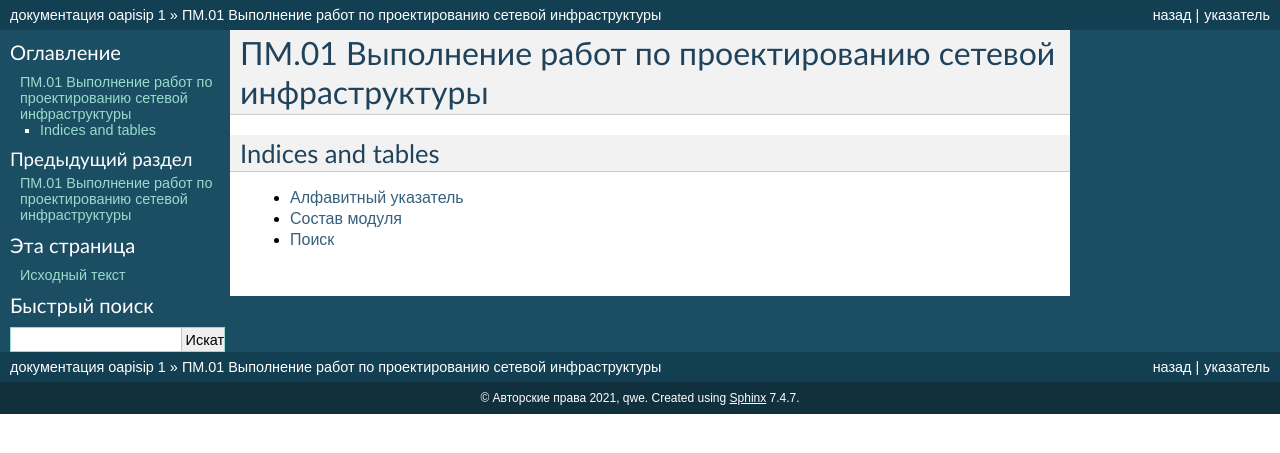
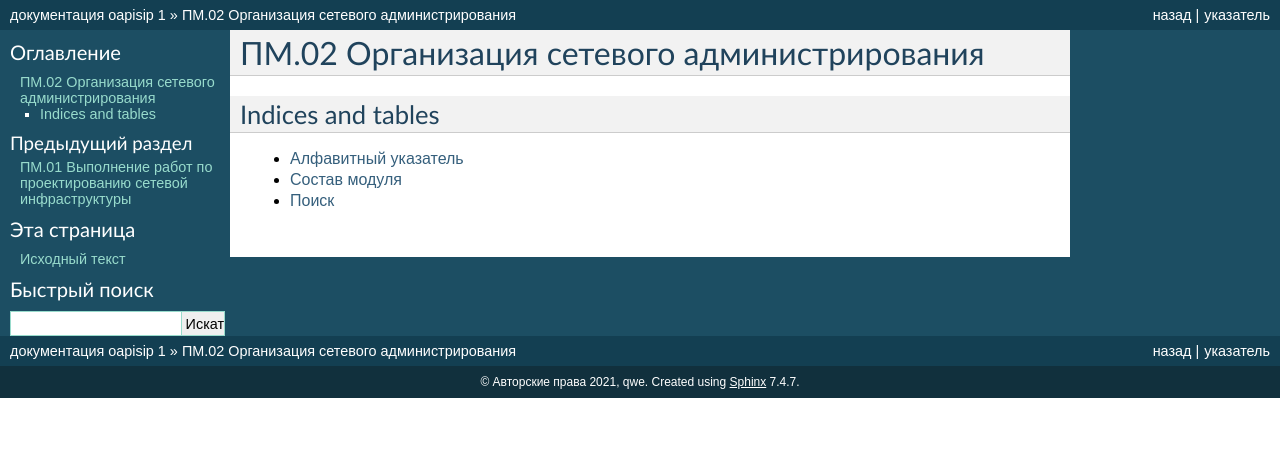
Before and after one commit to five76/wsr39, a Sphinx documentation site: the page built from docs/chapters/pm02/index.rst, in a window 1280 px wide. Shown: the top 453 px of the page. Built offline with Sphinx 7.4.7, drawn with Linux system fonts in a browser that asks for light colours; pages that are not in the unit, such as notebooks, are missing from menus.

Commit message:
Update index.rst

```diff
--- a/docs/chapters/pm02/index.rst
+++ b/docs/chapters/pm02/index.rst
@@ -1,5 +1,5 @@
-ПМ.01 Выполнение работ по проектированию сетевой инфраструктуры
-###############################################################
+ПМ.02 Организация сетевого администрирования
+############################################
 
 .. toctree::
    :maxdepth: 3
```
